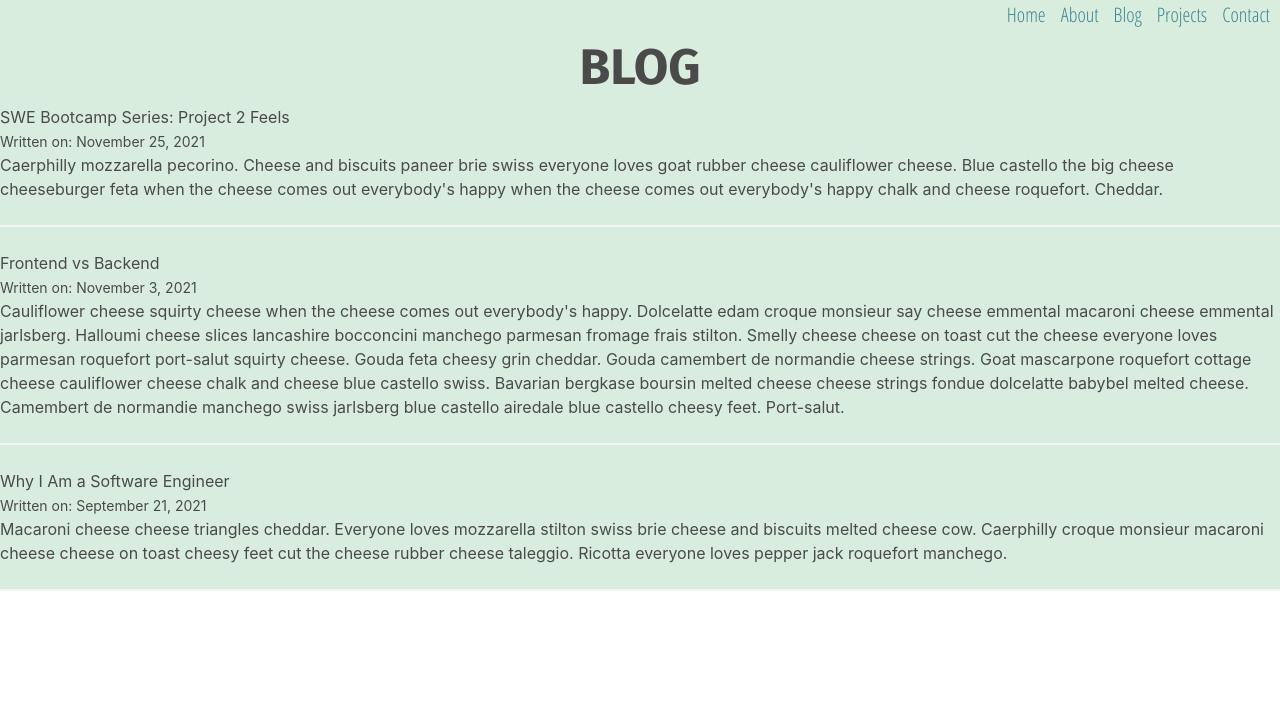
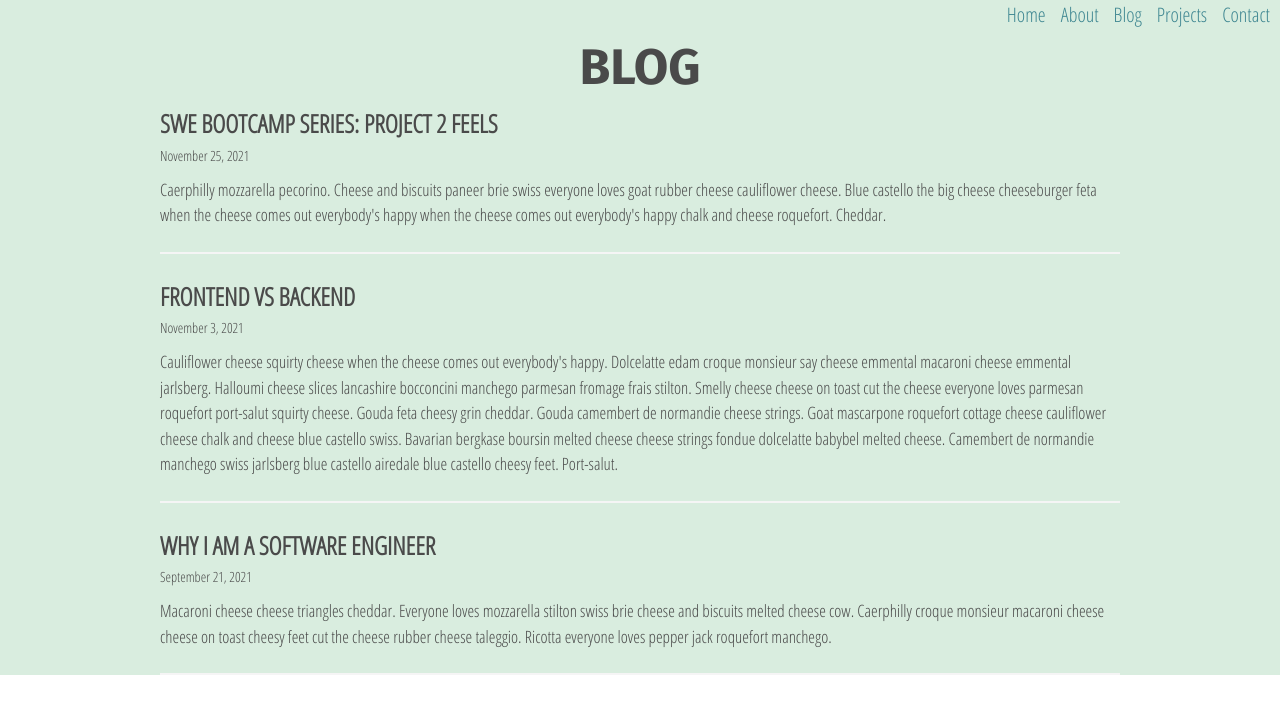
Before and after one commit to WDI-SEA/react-router-portfolio, a React (Create React App) app: page /blog in a window 1280 px wide. Shown: the top 714 px of the page. Built offline with nearby package versions, Linux system fonts and the light colour scheme; a web font is replaced by a local one.

Commit message:
basic formatting and styling added to blog componenet

```diff
--- a/src/components/Post.js
+++ b/src/components/Post.js
@@ -1,9 +1,11 @@
+import '../css/Blog.css'
+
 const Post = props => {
     return (
-        <div>
-            <h3>{props.post.title}</h3>
-            <small>Written on: {props.post.date}</small>
-            <p>{props.post.body}</p>
+        <div className='postContainer'>
+            <h3 className='blogTitle'>{props.post.title}</h3>
+            <small className='blogDate'>{props.post.date}</small>
+            <p className='blogBody'>{props.post.body}</p>
             <hr />
         </div>
     )
--- a/src/components/pages/Projects.js
+++ b/src/components/pages/Projects.js
@@ -7,6 +7,7 @@ const Projects = props => {
             <Project key={i} project={project} />
         )
     })
+
     return (
         <div>
             <h1>My Projects</h1>
--- a/src/css/Blog.css
+++ b/src/css/Blog.css
@@ -7,3 +7,25 @@
     text-align: center;
     font-size: 50px;
 }
+
+/* ----- POST.JS ----- */
+.postContainer {
+    font-family: 'Open Sans Condensed', sans-serif;
+    width: 75%;
+    /* display: flex;
+    flex-direction: column; */
+    /* align-items: center; */
+    /* justify-content: center; */
+    margin: auto;
+}
+
+.blogTitle {
+    font-weight: bold;
+    font-size: 25px;
+    text-transform: uppercase;
+}
+
+.blogBody {
+    font-size: 17px;
+    margin-top: 10px;
+}
```
Also changed, not shown: src/components/pages/Blog.js (+1 -6 lines).
